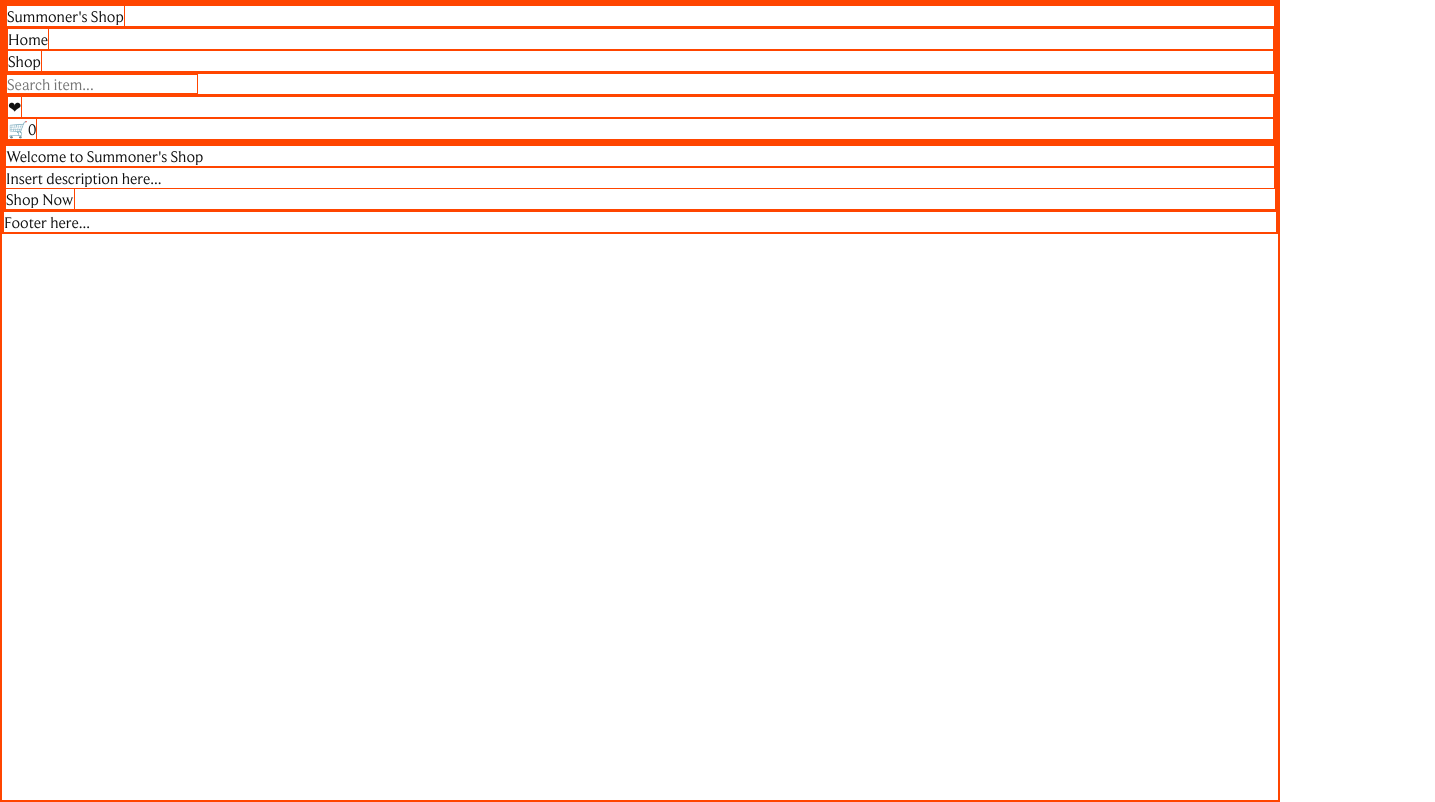
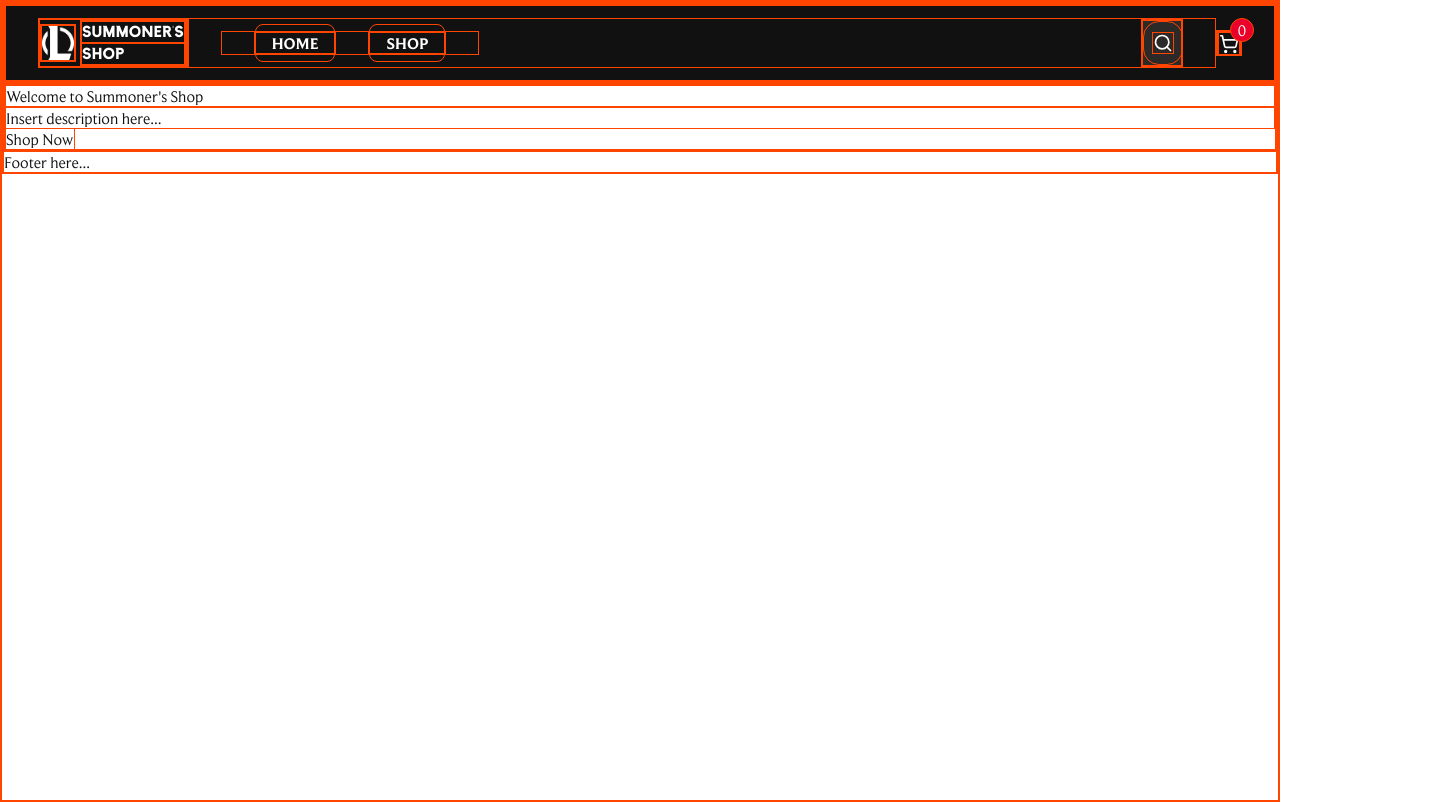
Before and after one commit to nofuenterr/league-of-legends-item-shop, a React (Vite) app: page / in a window 1280 px wide. Shown: the whole page, 1435 px wide, since content can reach past the window. Built offline with nearby package versions, Linux system fonts and the light colour scheme; no server answers.

Commit message:
feat: install framer-motion package and add styles, states and animations to header

```diff
--- a/package.json
+++ b/package.json
@@ -10,6 +10,7 @@
     "preview": "vite preview"
   },
   "dependencies": {
+    "framer-motion": "^12.23.25",
     "match-sorter": "^8.2.0",
     "react": "^19.2.0",
     "react-dom": "^19.2.0",
--- /dev/null
+++ b/public/Search.jsx
@@ -0,0 +1,21 @@
+function Search({ size = '24', stroke = 'currentColor'}) {
+  return (
+    <svg
+      xmlns="http://www.w3.org/2000/svg"
+      width={size}
+      height={size}
+      viewBox="0 0 24 24"
+      fill="none"
+      stroke={stroke}
+      strokeWidth={2}
+      strokeLinecap="round"
+      strokeLinejoin="round"
+      className="lucide lucide-search-icon lucide-search"
+    >
+      <path d="m21 21-4.34-4.34" />
+      <circle cx={11} cy={11} r={8} />
+    </svg>
+  )
+}
+
+export default Search
--- /dev/null
+++ b/public/ShoppingCart.jsx
@@ -0,0 +1,22 @@
+function ShoppingCart() {
+  return (
+    <svg
+      xmlns="http://www.w3.org/2000/svg"
+      width={24}
+      height={24}
+      viewBox="0 0 24 24"
+      fill="none"
+      stroke="currentColor"
+      strokeWidth={2}
+      strokeLinecap="round"
+      strokeLinejoin="round"
+      className="lucide lucide-shopping-cart-icon lucide-shopping-cart"
+    >
+      <circle cx={8} cy={21} r={1} />
+      <circle cx={19} cy={21} r={1} />
+      <path d="M2.05 2.05h2l2.66 12.42a2 2 0 0 0 2 1.58h9.78a2 2 0 0 0 1.95-1.57l1.65-7.43H5.12" />
+    </svg>
+  )
+}
+
+export default ShoppingCart
--- /dev/null
+++ b/public/X.jsx
@@ -0,0 +1,21 @@
+function X({ size = '24', stroke = 'currentColor' }) {
+  return (
+    <svg
+      xmlns="http://www.w3.org/2000/svg"
+      width={size}
+      height={size}
+      viewBox="0 0 24 24"
+      fill="none"
+      stroke={stroke}
+      strokeWidth={2}
+      strokeLinecap="round"
+      strokeLinejoin="round"
+      className="lucide lucide-x-icon lucide-x"
+    >
+      <path d="M18 6 6 18" />
+      <path d="m6 6 12 12" />
+    </svg>
+  )
+}
+
+export default X
--- a/src/app/App.jsx
+++ b/src/app/App.jsx
@@ -2,23 +2,81 @@ import Header from '../components/Header'
 import Main from '../components/Main'
 import Footer from '../components/Footer'
 import useItems from '../util/useItems'
+import { useState } from 'react'
 import { Outlet, useLoaderData, Form, useNavigate, useSubmit } from 'react-router-dom'
+// eslint-disable-next-line no-unused-vars
+import { motion } from "framer-motion";
+import styles from './App.module.css'
+import RemoveSearch from '../../public/X'
+import Search from '../../public/Search'
 
 function App() {
   const { data, error, loading } = useItems()
   const { query, totalQty } = useLoaderData()
+  const [searchExpanded, setSearchExpanded] = useState(false)
   const navigate = useNavigate()
   const submit = useSubmit()
+  const searchWrapper = {
+    initial: {
+      width: 'var(--expand-search-width)',
+    },
+    expanded: {
+      width: '100%',
+      transition: { duration: 0.6 },
+    },
+    collapsed: {
+      width: 'var(--expand-search-width)',
+      transition: { duration: 0.6 },
+    }
+  }
+  const searchElement = {
+    initial: {
+      opacity: 0,
+      visibility: 'hidden',
+    },
+    show: {
+      opacity: 1,
+      visibility: 'visible',
+      transition: { duration: 0.3 },
+    },
+    hide: {
+      opacity: 0,
+      visibility: 'hidden',
+      transition: { duration: 0.3 },
+    }
+  }
 
   return (
     <>
       <Header totalQty={totalQty} >
-        <Form method='post' role='search'>
-          <input
+        <Form method='post' role='search' aria-expanded={searchExpanded}>
+          <motion.div className={styles.searchWrapper}
+            variants={searchWrapper}
+            initial={'initial'}
+            animate={searchExpanded ? "expanded" : "collapsed"}
+          >
+            <button
+              type='button'
+              aria-label='expand search'
+              className={styles.expandSearch}
+              onClick={() => {
+                setSearchExpanded(prev => !prev)
+              }}
+            >
+              <Search
+                size={22}
+                stroke='#fff'
+              />
+            </button>
+            <motion.input
+              variants={searchElement}
+              initial={'initial'}
+              animate={searchExpanded ? "show" : "hide"}
+              className={styles.searchInput}
               type='search'
               id='search'
               name='search'
-            placeholder='Search item...'
+              placeholder='Search items...'
               value={query}
               onChange={(e) => {
                 submit(e.currentTarget.form)
@@ -28,6 +86,22 @@ function App() {
               }}
               aria-label='search items'
             />
+            <motion.button
+              variants={searchElement}
+              initial={'initial'}
+              animate={searchExpanded ? "show" : "hide"}
+              type='submit'
+              name='removeSearch'
+              value={true}
+              className={styles.removeSearch}
+              aria-label='remove search'
+            >
+              <RemoveSearch
+                size={20}
+                stroke='#7e7e7e'
+              />
+            </motion.button>
+          </motion.div>
         </Form>
       </Header>
       <Main>
--- a/src/app/app.module.css
+++ b/src/app/app.module.css
@@ -0,0 +1,41 @@
+.searchWrapper {
+  --expand-search-width: var(--size-scale-250);
+  --remove-search-width: var(--size-scale-375);
+  background-color: var(--color-background-search-dark);
+  color: var(--color-text-search-on-dark);
+  position: relative;
+}
+
+.searchInput {
+  background-color: transparent;
+  color: inherit;
+  padding-block: var(--size-scale-75);
+  padding-inline-start: var(--expand-search-width);
+  padding-inline-end: var(--remove-search-width);
+  border-radius: 16px;
+}
+
+.expandSearch {
+  position: absolute;
+  background-color: transparent;
+  inset-inline-start: 0;
+  width: var(--expand-search-width);
+  border-radius: 16px;
+  height: 100%;
+  cursor: pointer;
+  display: grid;
+  place-content: center;
+}
+
+.removeSearch {
+  position: absolute;
+  background-color: transparent;
+  inset-inline-end: 0;
+  inset-block-start: 0;
+  width: var(--remove-search-width);
+  border-radius: 16px;
+  height: 100%;
+  cursor: pointer;
+  display: grid;
+  place-content: center;
+}
--- a/src/app/appAction.js
+++ b/src/app/appAction.js
@@ -3,7 +3,13 @@ import filter from "../data/items/filter";
 
 export async function action({ request }) {
   const formData = await request.formData()
+  const removeSearach = formData.get('removeSearch')
   const query = formData.get('search')
-  filter.setQuery(query)
+
+  if (removeSearach) {
+    filter.setQuery('')
+  } else {
+    filter.setQuery(query)
+  }
   return redirect('/shop')
 }
--- a/src/components/Header.jsx
+++ b/src/components/Header.jsx
@@ -1,20 +1,41 @@
 import { NavLink } from 'react-router-dom'
+import styles from './Header.module.css'
+import lolIconFlatWhite from '../assets/images/LoL_Icon_Flat_WHITE.png'
+import ShoppingCart from '../../public/ShoppingCart'
 
 function Header({ totalQty, children }) {
 
   return (
-    <header>
-      <nav>
-        <h1><NavLink to='/' title="Summoner's Shop">Summoner's Shop</NavLink></h1>
-        <ul>
-          <li><NavLink to='/' aria-label='home'>Home</NavLink></li>
-          <li><NavLink to='/shop' aria-label='shop'>Shop</NavLink></li>
-        </ul>
-        {children}
-        <ul>
-          <li><NavLink to='/shop' aria-label='favorites'>❤{/* temporary icon */}</NavLink></li>
-          <li><NavLink to='/cart' aria-label='cart'>🛒{/* temporary icon */}{totalQty}</NavLink></li>
-        </ul>
+    <header className={`${styles.header}`}>
+      <nav className={styles.nav}>
+        <div className={styles.navWrapper}>
+          <NavLink to='/' title="Summoner's Shop">
+            <div className={styles.brand}>
+              <div className={styles.brandImage}>
+                <img src={lolIconFlatWhite} alt="LoL icon" />
+              </div>
+              <div>
+                <p>Summoner's</p>
+                <p>Shop</p>
+              </div>
+            </div>
+          </NavLink>
+          <div className={styles.navWrapperCenter}>
+            <ul className={styles.navLinkList}>
+              <li><NavLink to='/' aria-label='home'>Home</NavLink></li>
+              <li><NavLink to='/shop' aria-label='shop'>Shop</NavLink></li>
+            </ul>
+            {children}
+          </div>
+          <div>
+            <NavLink to='/cart' aria-label='cart' className={styles.cartWrapper}>
+              <ShoppingCart />
+              <div className={styles.cartQuantity}>
+                {totalQty}
+              </div>
+            </NavLink>
+          </div>
+        </div>
       </nav>
     </header>
   )
--- /dev/null
+++ b/src/components/Header.module.css
@@ -0,0 +1,92 @@
+.header {
+  width: 100%;
+  height: 80px;
+  background-color: var(--color-background-dark);
+  color: var(--color-text-on-dark);
+  display: grid;
+}
+
+.nav {
+  display: grid;
+}
+
+.navWrapper {
+  display: grid;
+  grid-template-columns: auto 1fr auto;
+  align-items: center;
+  padding-inline: var(--size-scale-200);
+}
+
+.brand {
+  display: flex;
+  align-items: center;
+  gap: var(--size-scale-25);
+  font-family: var(--font-brand-family);
+  font-size: var(--font-brand-size);
+  font-weight: var(--font-brand-weight);
+}
+
+.brandImage {
+  width: var(--image-brand-width);
+}
+
+.navWrapperCenter {
+  display: flex;
+  justify-content: space-between;
+  align-items: center;
+  padding-inline: var(--size-scale-200);
+}
+
+.navLinkList {
+  display: flex;
+  align-items: center;
+  gap: var(--size-scale-200);
+  padding-inline: var(--size-scale-200);
+  font-weight: var(--font-navlist-weight);
+  text-transform: uppercase;
+}
+
+.navLinkList a {
+  padding-block: var(--size-scale-50);
+  padding-inline: var(--size-scale-100);
+  border-radius: 8px;
+  position: relative;
+}
+
+.navLinkList a:hover {
+  color: var(--color-text-navlist-hover);
+  background-color: rgb(128 128 128 / 30%);
+  transition: color 0.1s ease-out;
+}
+
+.navLinkList a:hover::before {
+  content: '';
+  position: absolute;
+  height: 4px;
+  width: 100%;
+  background-color: var(--color-secondary);
+  border-radius: 8px;
+  inset-inline-start: 0;
+  inset-block-end: calc( var(--size-scale-75) * -1);
+}
+
+.cartWrapper {
+  --cart-icon-size: 24px;
+  position: relative;
+  display: grid;
+  width: var(--cart-icon-size);
+  height: var(--cart-icon-size);
+}
+
+.cartQuantity {
+  --cart-quantity-size: 24px;
+  position: absolute;
+  background-color: var(--color-brand-primary);
+  width: var(--cart-quantity-size);
+  height: var(--cart-quantity-size);
+  border-radius: 50%;
+  display: grid;
+  place-content: center;
+  inset-inline-end: calc(var(--cart-quantity-size) * -0.583);
+  inset-block-start: calc(var(--cart-quantity-size) * -0.583);
+}
```
Also changed, not shown: src/assets/images/LoL_Icon_Flat_WHITE.png (added), 1 other file (tests, documents, lock files or other folders). Lines whose indentation alone changed are shown as unchanged.
